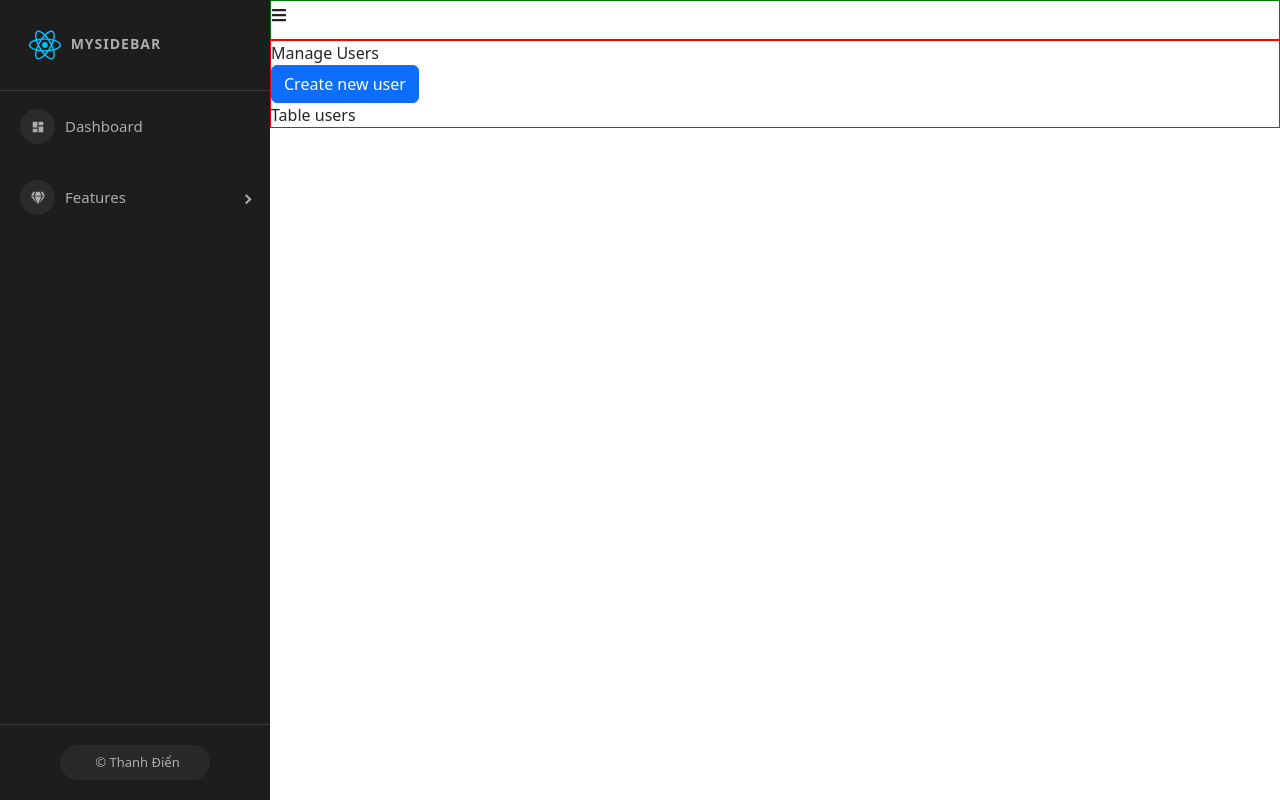
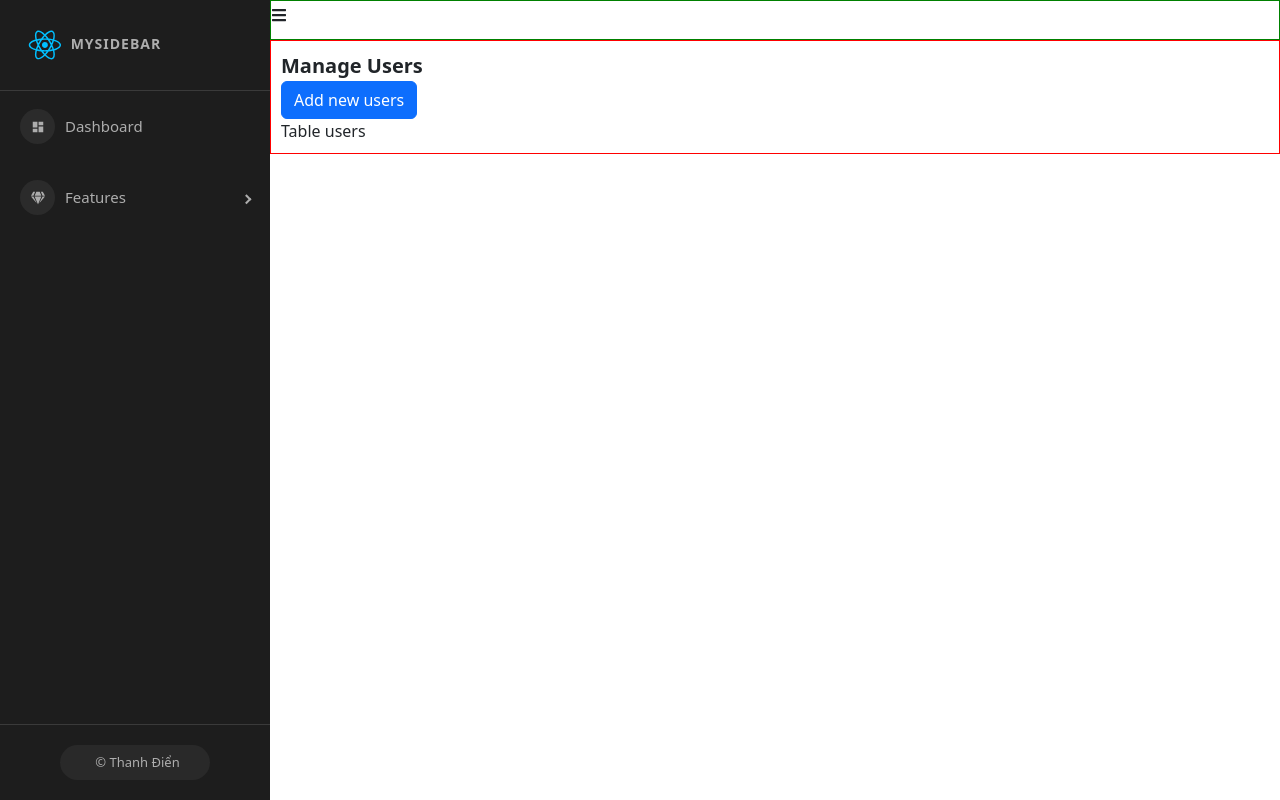
Before and after one commit to thanhdien0610/ReactBasic, a React (Create React App) app: page /admins/manage-users in a window 1280 px wide. Built offline with nearby package versions, Linux system fonts and the light colour scheme.

Commit message:
api add new user

```diff
--- a/src/components/Admin/Content/ManageUsers.js
+++ b/src/components/Admin/Content/ManageUsers.js
@@ -1,10 +1,12 @@
 import ModalCreateUser from "./ModalCreateUser";
 import './ManageUsers.scss'
+import { useState } from "react";
 
 
 
 const ManageUsers = (props) => {
 
+    const [showModelCreateUser, setShowModelCreateUser] = useState(false);
 
     return (
         <div className="manage-users-container">
@@ -12,8 +14,15 @@
                 Manage Users
             </div>
             <div className="users-content">
-                <ModalCreateUser />
-                <div> Table users</div>
+                <div className="btn-add-new">
+                    <button className="btn btn-primary" onClick={() => setShowModelCreateUser(true)}> Add new users</button>
+                    <ModalCreateUser
+                        show={showModelCreateUser}
+                        setShow={setShowModelCreateUser}
+                    />
+                </div>
+
+                <div className="table-users-container"> Table users</div>
             </div>
         </div>
     )
--- a/src/components/Admin/Content/ManageUsers.scss
+++ b/src/components/Admin/Content/ManageUsers.scss
@@ -1,7 +1,15 @@
 .manage-users-container{
+    padding: 10px;
     .users-content{
+        .btn-add-new{
 
+        }
     }
+    .title{
+        font-weight: 600;
+        font-size: 20px;
+    }
+
 }
 
 .modal-add-user{
--- a/src/components/Admin/Content/ModalCreateUser.js
+++ b/src/components/Admin/Content/ModalCreateUser.js
@@ -3,11 +3,25 @@
 import Modal from 'react-bootstrap/Modal';
 import { FcPlus } from 'react-icons/fc'
 import { BiImageAdd } from 'react-icons/bi'
-const ModalCreateUser = () => {
-    const [show, setShow] = useState(false);
+import axios from 'axios';
 
-    const handleClose = () => setShow(false);
-    const handleShow = () => setShow(true);
+const ModalCreateUser = (props) => {
+    const { show, setShow } = props;
+    //const [show, setShow] = useState(false);
+
+    const handleClose = () => {
+        setShow(false);
+        setEmail("")
+        setImage("")
+        setPassword("");
+        setUsername("");
+        setPreviewImage("");
+        setRole("USER");
+    }
+    const handleShow = () => {
+
+
+    }
 
     const [password, setPassword] = useState('');
     const [username, setUsername] = useState('');
@@ -15,6 +29,26 @@
     const [email, setEmail] = useState('');
     const [role, setRole] = useState('USER');
     const [previewImage, setPreviewImage] = useState("");
+
+    const handleSubmitCreateUser = async () => {
+        // let data = {
+        //     email: email,
+        //     password: password,
+        //     username: username,
+        //     role: role,
+        //     userImage: image
+        // }
+        // console.log(data)
+        const data = new FormData();
+        data.append('email', email);
+        data.append('password', password);
+        data.append('username', username);
+        data.append('role', role);
+        data.append('userImage', image);
+        let res = await axios.post('http://localhost:8081/api/v1/participant', data)
+        console.log(res);
+    }
+
     const handleUploadImage = (event) => {
         if (event.target && event.target.files && event.target.files[0]) {
             setPreviewImage(URL.createObjectURL(event.target.files[0]));
@@ -27,14 +61,14 @@
 
     return (
         <>
-            <Button variant="primary" onClick={handleShow} >
+            {/* <Button variant="primary" onClick={handleShow} >
                 Create new user
-            </Button>
+            </Button> */}
 
             <Modal backdrop="static"
                 show={show} onHide={handleClose} size='xl'
                 className='modal-add-user'
-                onExiting={() => setPreviewImage('')}
+            // onExiting={handleClose}
             >
                 <Modal.Header closeButton>
                     <Modal.Title> Add new user</Modal.Title>
@@ -94,11 +128,11 @@
                                 <img src={previewImage} />
                                 :
                                 <div>
-                                    <label className='form-label label-upload' htmlFor='labelUpload' >
+                                    <label className='form-label label-upload-1' htmlFor='labelUpload1' >
                                         <BiImageAdd /></label>
                                     <input
                                         type='file'
-                                        hidden id='labelUpload'
+                                        hidden id='labelUpload1'
                                         onChange={(event) => handleUploadImage(event)}
                                     />
                                 </div>
@@ -115,7 +149,7 @@
                     <Button variant="secondary" onClick={handleClose}>
                         Close
                     </Button>
-                    <Button variant="primary" onClick={handleClose}>
+                    <Button variant="primary" onClick={handleSubmitCreateUser}>
                         Create
                     </Button>
                 </Modal.Footer>
```
